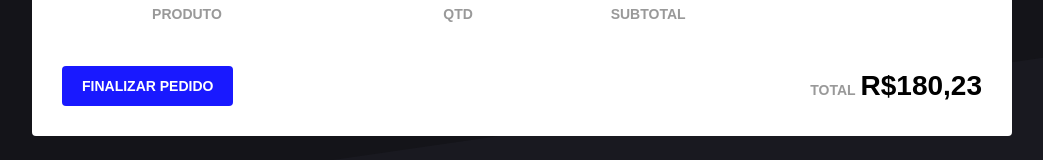
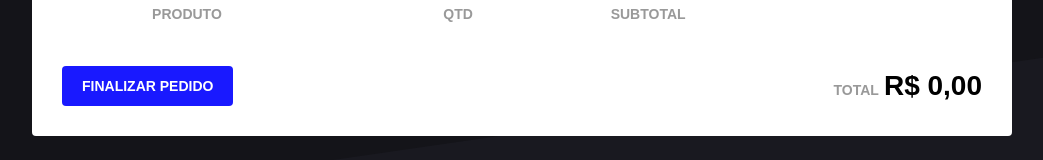
Before and after one commit to wilsonbraga/shoes-web, a React (Create React App) app: page /cart in a window 1280 px wide. Shown: the part 177-337 px from the top of the page, without its empty margins (118-1161 px from the left). Built offline with nearby package versions, Linux system fonts and the light colour scheme.

Commit message:
calculando totais

```diff
--- a/src/pages/Cart/index.js
+++ b/src/pages/Cart/index.js
@@ -2,11 +2,12 @@
 import { connect } from 'react-redux';
 import { bindActionCreators } from 'redux';
 import { MdRemoveCircleOutline, MdAddCircleOutline, MdDelete } from 'react-icons/md';
+
+import { formatPrice } from '../../util/format';
 import * as CartActions from '../../store/modules/cart/action';
-
 import { Container, ProductTable, Total } from './estyles';
 
-function Cart({ cart, removeFromCart, updateAmount }) {
+function Cart({ cart, total, removeFromCart, updateAmount }) {
 
   function increment(product){
     updateAmount(product.id, product.amount + 1);
@@ -50,7 +51,7 @@
                 </div>
               </td>
               <td>
-                <strong>R$360,00</strong>
+              <strong>{product.subtotal}</strong>
               </td>
               <td>
                 <button type="button"
@@ -68,7 +69,7 @@
 
         <Total>
           <span>TOTAL</span>
-          <strong>R$180,23</strong>
+          <strong>{total}</strong>
         </Total>
       </footer>
     </Container>
@@ -76,7 +77,13 @@
 }
 
 const mapStateToProps = state => ({
-  cart: state.cart,
+  cart: state.cart.map(product => ({
+    ...product,
+    subtotal: formatPrice(product.price * product.amount),
+  })),
+  total: formatPrice(state.cart.reduce((total, product) => {
+    return total + product.price * product.amount;
+  }, 0)),
 });
 
 const mapDispatchToProps = dispatch =>
```
